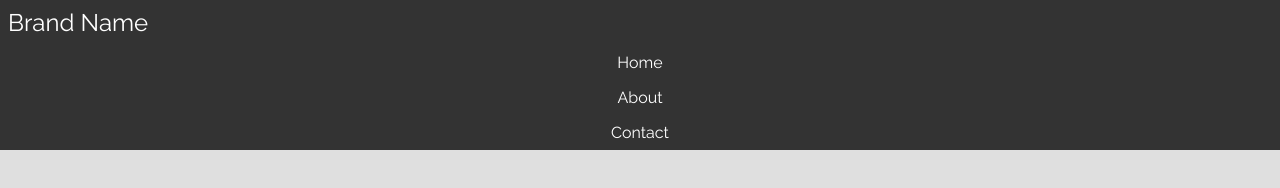
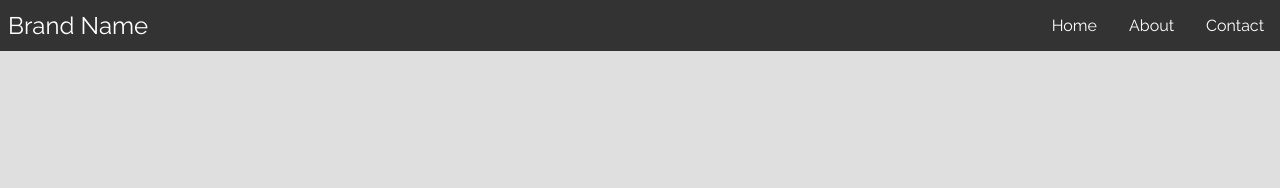
Before and after one commit to AnsonAMS/responsive-navbar, a plain HTML site: page index.html in a window 1280 px wide. Drawn offline with Linux system fonts and the light colour scheme.

Commit message:
Add media queries to adjust to screensize

```diff
--- a/style.css
+++ b/style.css
@@ -9,6 +9,7 @@ body {
 
 .navbar {
     display: flex;
+    position: relative;
     justify-content: space-between;
     align-items: center;
     background-color: #333;
@@ -20,24 +21,28 @@ body {
     margin: .5rem;
 }
 
-.navbar-links ul {
-    margin: 0;
-    padding: 0;
-    display: flex;
+.navbar-links {
+    height: 100%;
 }
 
 .navbar-links ul {
+    display: flex;
+    margin: 0;
+    padding: 0;
+}
+
+.navbar-links li {
     list-style: none;
 }
 
 .navbar-links li a {
+    display: block;
     text-decoration: none;
     color: white;
     padding: 1rem;
-    display: block;
 }
 
-navbar-links li:hover {
+.navbar-links li:hover {
     background-color: #555;
 }
 
@@ -59,20 +64,19 @@ navbar-links li:hover {
     border-radius: 10px;
 }
 
-@media (max-width: 400px) {
+@media (max-width: 800px) {
+    .navbar {
+        flex-direction: column;
+        align-items: flex-start;
+    }
+
     .toggle-button {
         display: flex;
     }
-}
 
     .navbar-links {
-    /* display: none; */
+        display: none;
         width: 100%;
-}
-
-.navbar {
-    flex-direction: column;
-    align-items: flex-start;
     }
 
     .navbar-links ul {
@@ -80,10 +84,15 @@ navbar-links li:hover {
         flex-direction: column;
     }
 
-.navbar-links li {
+    .navbar-links ul li {
         text-align: center;
     }
 
-.navbar-links li a {
+    .navbar-links ul li a {
         padding: .5rem 1rem;
     }
+
+    .navbar-links.active {
+        display: flex;
+    }
+}
```
Lines whose indentation alone changed are shown as unchanged.
